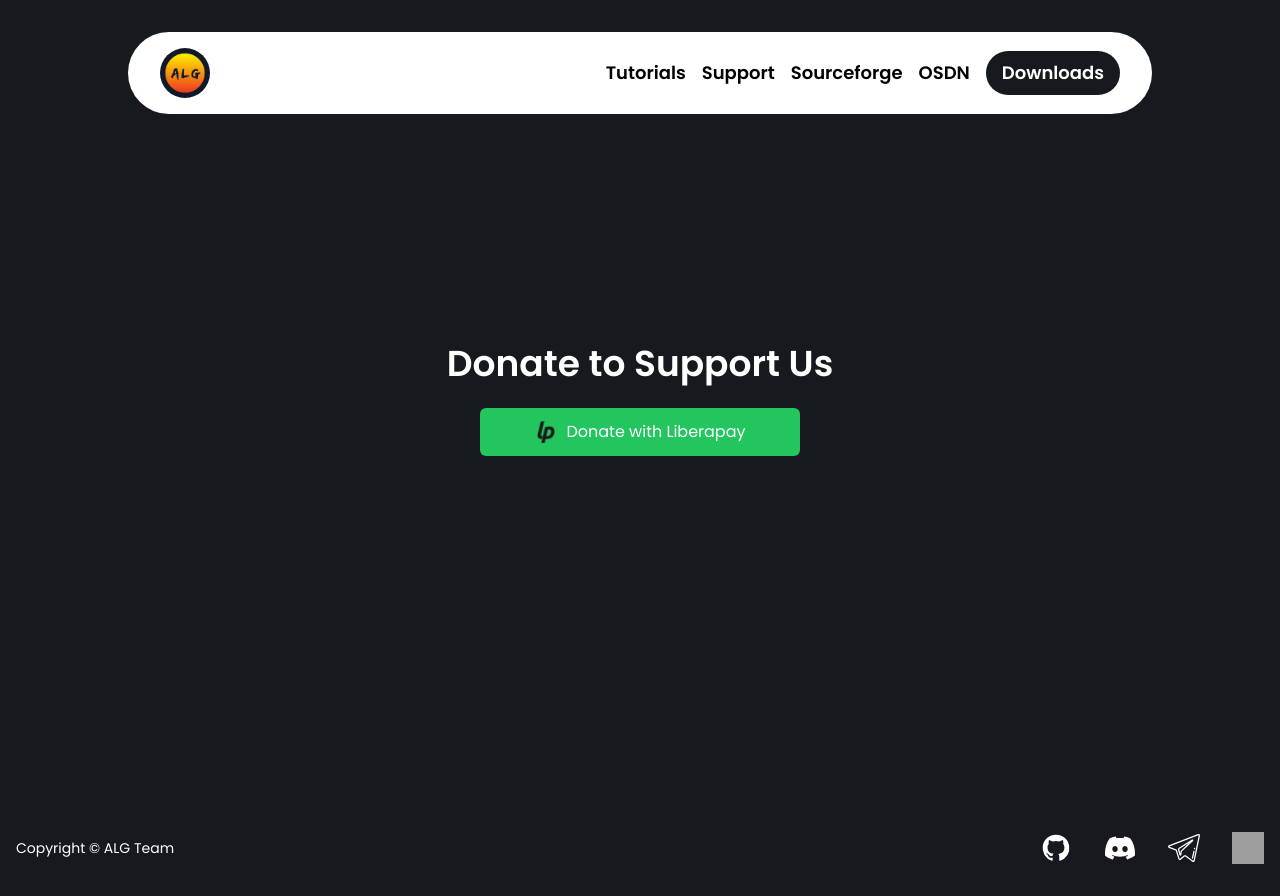
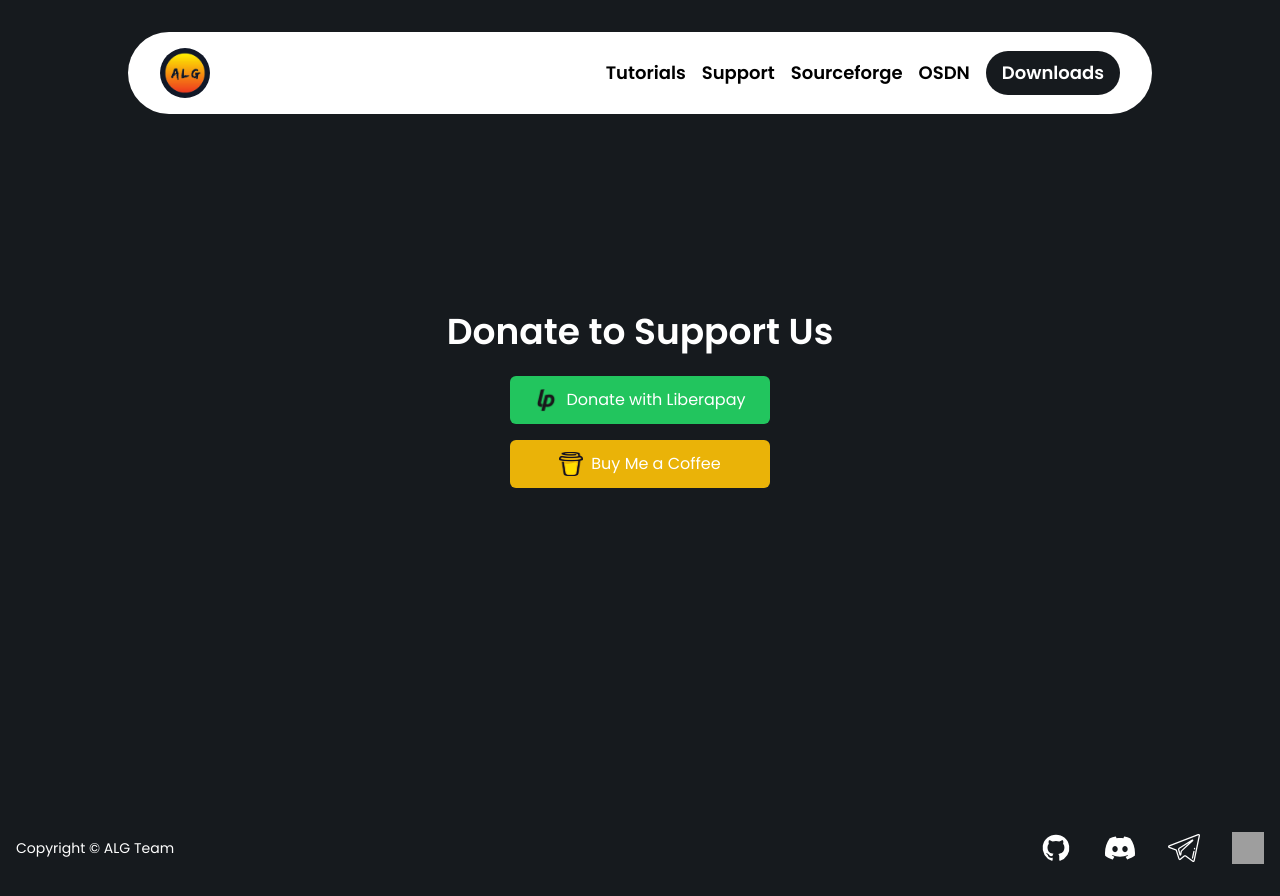
Before and after one commit to harshau007/alg-website, a Next.js app: page /donate in a window 1280 px wide. Built offline with nearby package versions, Linux system fonts and the light colour scheme; no server answers; grey boxes are pictures that could not be loaded.

Commit message:
Added BuyMeCOffee

```diff
--- a/app/donate/Donates.js
+++ b/app/donate/Donates.js
@@ -56,9 +56,9 @@ const DonationPage = () => {
         <div className="flex flex-col items-center space-y-4">
           <button
             onClick={handleRazorpayPayment}
-            // className="flex items-center justify-center px-6 py-3 bg-[#6a45d1] text-white rounded-md w-full max-w-xs cursor-not-allowed" // Original CSS
+            // className="flex items-center justify-center px-6 py-3 bg-[#6a45d1] hover:bg-[#7554d1] text-white rounded-md w-full max-w-xs" // Original CSS
             className="flex items-center justify-center px-6 py-3 bg-[#6a45d1] text-white rounded-md w-full max-w-xs opacity-50 cursor-not-allowed" // For Testing purpose Disabled
-            disabled
+            // disabled
           >
             <img src="/razorpay.png" alt="Razorpay" className="w-6 h-6 mr-2" />
             Donate with Razorpay
@@ -74,15 +74,47 @@ const DonationPage = () => {
             />
             Donate with Liberapay
           </a>
+          <a
+            href="https://www.buymeacoffee.com/your-username"
+            target="_blank"
+            rel="noopener noreferrer"
+            className="flex items-center justify-center px-6 py-3 bg-yellow-500 text-white rounded-md hover:bg-yellow-600 w-full max-w-xs text-center"
+          >
+            <img
+              src="/bmc.png"
+              alt="Buy Me a Coffee"
+              className="w-6 h-7 mr-2"
+            />
+            Buy Me a Coffee
+          </a>
         </div>
       ) : (
+        <div className="flex flex-col items-center space-y-4">
           <a
             href="https://liberapay.com/your-username/donate"
             className="flex items-center justify-center px-6 py-3 bg-green-500 text-white rounded-md hover:bg-green-600 w-full max-w-xs text-center"
           >
-          <img src="/liberapay.png" alt="Liberapay" className="w-6 h-6 mr-2" />
+            <img
+              src="/liberapay.png"
+              alt="Liberapay"
+              className="w-6 h-6 mr-2"
+            />
             Donate with Liberapay
           </a>
+          <a
+            href="https://www.buymeacoffee.com/your-username"
+            target="_blank"
+            rel="noopener noreferrer"
+            className="flex items-center justify-center px-6 py-3 bg-yellow-500 text-white rounded-md hover:bg-yellow-600 w-full max-w-xs text-center"
+          >
+            <img
+              src="/bmc.png"
+              alt="Buy Me a Coffee"
+              className="w-6 h-6 mr-2"
+            />
+            Buy Me a Coffee
+          </a>
+        </div>
       )}
     </div>
   );
```
Also changed, not shown: public/bmc.png (added). Lines whose indentation alone changed are shown as unchanged.
